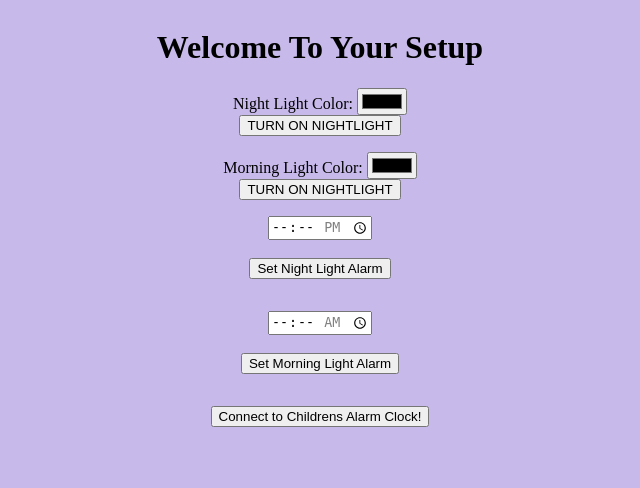
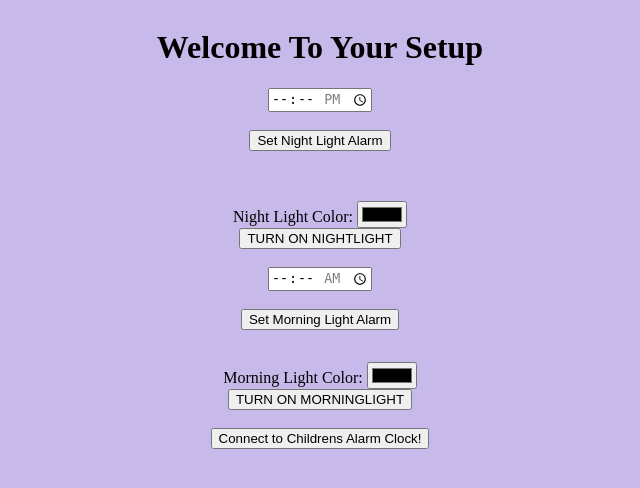
Before and after one commit to oliver-kielian/Children-s-Alarm-Clock, a Flask app: template Templates/after.html in a window 1280 px wide. Shown: the top 488 px of the page, without its empty margins (320-960 px from the left). Run offline with Flask 3, Linux system fonts and the light colour scheme; the template is opened without the code that fills it, so the values that code supplies are empty.

Commit message:
Merge fixes

```diff
--- a/Templates/after.html
+++ b/Templates/after.html
@@ -5,25 +5,30 @@
     <h1>Welcome To Your Setup</h1>
 </head>
 <body>
-    <form method="POST" action="/nightLight">
-        Night Light Color: <input type="color" name="morningColor" required><br>
-        <input type="submit" value="TURN ON NIGHTLIGHT"><br>
-    </form>
-    <form method="POST" action="/morningLight">
-        Morning Light Color: <input type="color" name="nightColor" required><br>
-        <input type="submit" value="TURN ON NIGHTLIGHT"><br>
-    </form>
 
     <input type="time" id="nightAlarm" min="12:00" max="23:59"><br>
     <button id="nightAlarmButton">Set Night Light Alarm</button>
     <p id="nightAlarmResponse"></p>
     <script src="static/nightAlarmScript.js"></script>
+    <br>
+    <div class="nightButtons">
+        Night Light Color: <input id="nightColor" type="color" name="nightColor" required><br>
+        <button id="nightLight">TURN ON NIGHTLIGHT</button><br>
+        <script src="static/nightLightScript.js"></script>
+    </div>
+    <br>
 
     <input type="time" id="morningAlarm" min="00:00" max="11:59"><br>
     <button id="morningAlarmButton">Set Morning Light Alarm</button>
     <p id="morningAlarmResponse"></p>
     <script src="static/morningAlarmScript.js"></script>
 
+    <div class="morningButton">
+    Morning Light Color: <input id="morningColor" type="color" name="morningColor" required><br>
+    <button id="morningLight">TURN ON MORNINGLIGHT</button><br>
+    <script src="static/morningLightScript.js"></script>
+    </div>
+    <br>
     <button id="bluetoothButton">Connect to Childrens Alarm Clock!</button>
     <p id="status"></p>
     <script src="static/bluetoothScript.js"></script>
```
Also changed, not shown: Templates/index.html (+0 -15 lines).
